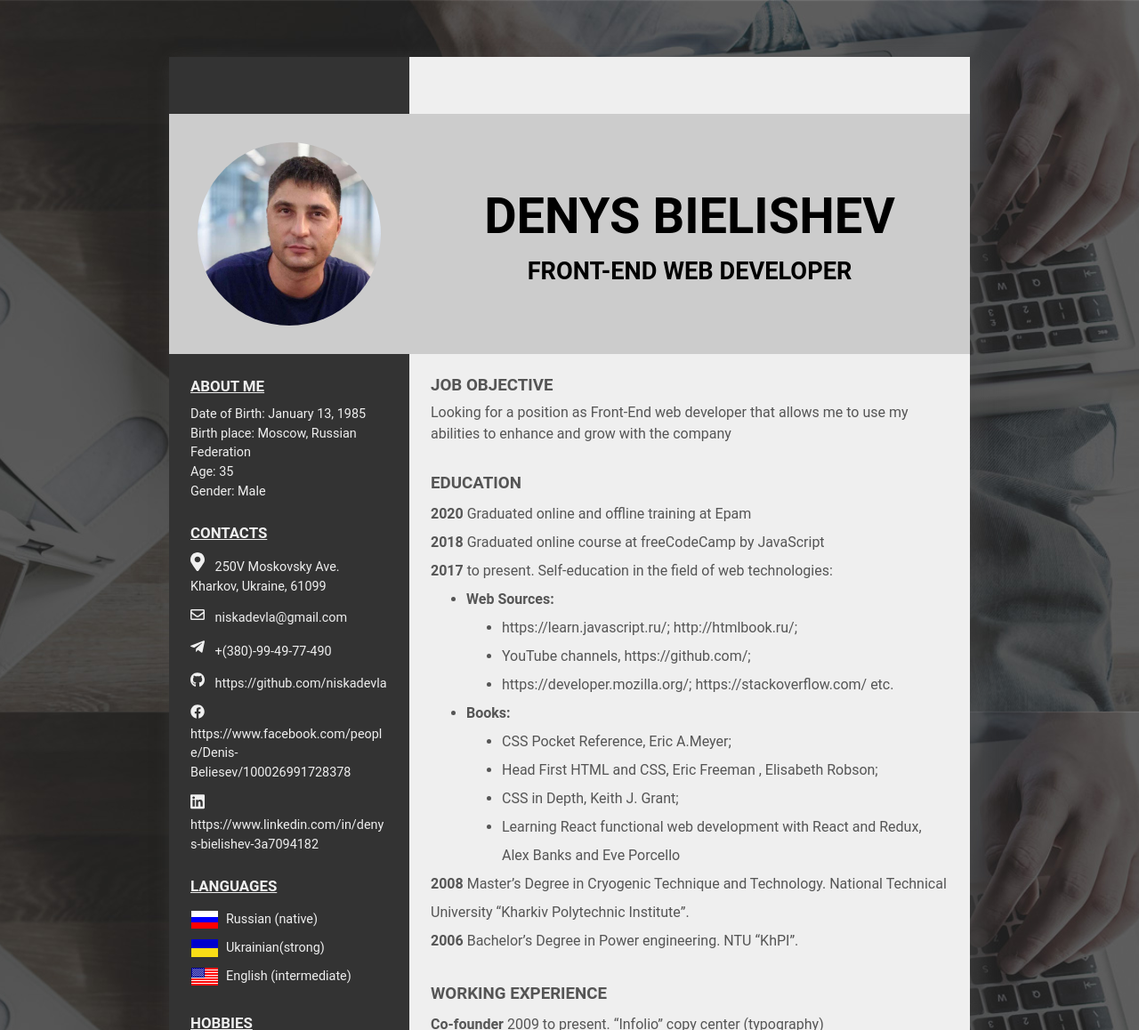
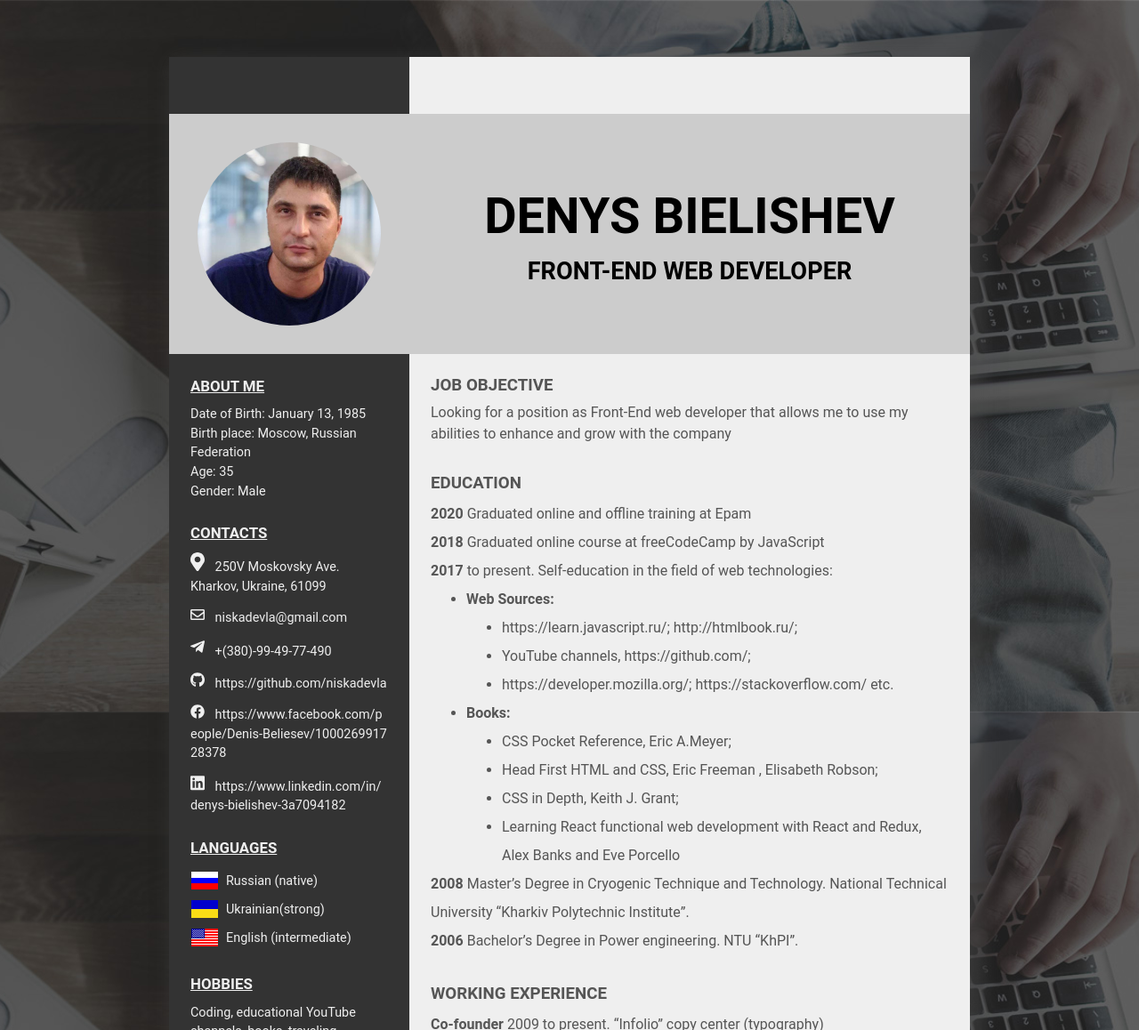
Before and after one commit to niskadevla/niskadevla.github.io, a plain HTML site: page index.html in a window 1280 px wide. Shown: the top 1158 px of the page at 89% size. Drawn offline with Linux system fonts and the light colour scheme.

Commit message:
Fixed lang, break links

```diff
--- a/css/style.css
+++ b/css/style.css
@@ -187,6 +187,16 @@ body {
    padding-top: 0.8rem;
 }
 
+.contact__link {
+  word-wrap: break-word;
+  overflow-wrap: break-word;
+  word-break: break-all;
+}
+
+.contact__link::after {
+  content: attr(href);
+}
+
 .languages li {
   display: flex;
   align-items: center;
@@ -201,6 +211,7 @@ body {
   left: 1rem;
   bottom: 1rem;
 }
+
 
 
 
--- a/index.html
+++ b/index.html
@@ -1,5 +1,5 @@
 <!DOCTYPE html>
-<html lang="ru">
+<html lang="en">
 <head>
   <meta charset="UTF-8">
   <meta name="viewport" content="width=device-width, initial-scale=1.0">
@@ -60,27 +60,24 @@
                 </a>
               </li>
               <li>
-                <a href="https://github.com/niskadevla">
+                <a class="contact__link" href="https://github.com/niskadevla">
                   <svg class="icon" role="img" xmlns="http://www.w3.org/2000/svg" viewBox="0 0 496 512">
                     <path fill="currentColor" d="M165.9 397.4c0 2-2.3 3.6-5.2 3.6-3.3.3-5.6-1.3-5.6-3.6 0-2 2.3-3.6 5.2-3.6 3-.3 5.6 1.3 5.6 3.6zm-31.1-4.5c-.7 2 1.3 4.3 4.3 4.9 2.6 1 5.6 0 6.2-2s-1.3-4.3-4.3-5.2c-2.6-.7-5.5.3-6.2 2.3zm44.2-1.7c-2.9.7-4.9 2.6-4.6 4.9.3 2 2.9 3.3 5.9 2.6 2.9-.7 4.9-2.6 4.6-4.6-.3-1.9-3-3.2-5.9-2.9zM244.8 8C106.1 8 0 113.3 0 252c0 110.9 69.8 205.8 169.5 239.2 12.8 2.3 17.3-5.6 17.3-12.1 0-6.2-.3-40.4-.3-61.4 0 0-70 15-84.7-29.8 0 0-11.4-29.1-27.8-36.6 0 0-22.9-15.7 1.6-15.4 0 0 24.9 2 38.6 25.8 21.9 38.6 58.6 27.5 72.9 20.9 2.3-16 8.8-27.1 16-33.7-55.9-6.2-112.3-14.3-112.3-110.5 0-27.5 7.6-41.3 23.6-58.9-2.6-6.5-11.1-33.3 2.6-67.9 20.9-6.5 69 27 69 27 20-5.6 41.5-8.5 62.8-8.5s42.8 2.9 62.8 8.5c0 0 48.1-33.6 69-27 13.7 34.7 5.2 61.4 2.6 67.9 16 17.7 25.8 31.5 25.8 58.9 0 96.5-58.9 104.2-114.8 110.5 9.2 7.9 17 22.9 17 46.4 0 33.7-.3 75.4-.3 83.6 0 6.5 4.6 14.4 17.3 12.1C428.2 457.8 496 362.9 496 252 496 113.3 383.5 8 244.8 8zM97.2 352.9c-1.3 1-1 3.3.7 5.2 1.6 1.6 3.9 2.3 5.2 1 1.3-1 1-3.3-.7-5.2-1.6-1.6-3.9-2.3-5.2-1zm-10.8-8.1c-.7 1.3.3 2.9 2.3 3.9 1.6 1 3.6.7 4.3-.7.7-1.3-.3-2.9-2.3-3.9-2-.6-3.6-.3-4.3.7zm32.4 35.6c-1.6 1.3-1 4.3 1.3 6.2 2.3 2.3 5.2 2.6 6.5 1 1.3-1.3.7-4.3-1.3-6.2-2.2-2.3-5.2-2.6-6.5-1zm-11.4-14.7c-1.6 1-1.6 3.6 0 5.9 1.6 2.3 4.3 3.3 5.6 2.3 1.6-1.3 1.6-3.9 0-6.2-1.4-2.3-4-3.3-5.6-2z"></path>
                   </svg>
-                  <span>https://github.com/niskadevla</span>
                 </a>
               </li>
               <li>
-                <a href="https://www.facebook.com/people/Denis-Beliesev/100026991728378">
+                <a class="contact__link" href="https://www.facebook.com/people/Denis-Beliesev/100026991728378">
                   <svg class="icon" role="img" xmlns="http://www.w3.org/2000/svg" viewBox="0 0 512 512">
                     <path fill="currentColor" d="M504 256C504 119 393 8 256 8S8 119 8 256c0 123.78 90.69 226.38 209.25 245V327.69h-63V256h63v-54.64c0-62.15 37-96.48 93.67-96.48 27.14 0 55.52 4.84 55.52 4.84v61h-31.28c-30.8 0-40.41 19.12-40.41 38.73V256h68.78l-11 71.69h-57.78V501C413.31 482.38 504 379.78 504 256z"></path>
                   </svg>
-                  <span>https://www.facebook.com/people/Denis-Beliesev/100026991728378</span>
                 </a>
               </li>
               <li>
-                <a href="https://www.linkedin.com/in/denys-bielishev-3a7094182">
+                <a class="contact__link" href="https://www.linkedin.com/in/denys-bielishev-3a7094182">
                   <svg class="icon" role="img" xmlns="http://www.w3.org/2000/svg" viewBox="0 0 448 512">
                     <path fill="currentColor" d="M416 32H31.9C14.3 32 0 46.5 0 64.3v383.4C0 465.5 14.3 480 31.9 480H416c17.6 0 32-14.5 32-32.3V64.3c0-17.8-14.4-32.3-32-32.3zM135.4 416H69V202.2h66.5V416zm-33.2-243c-21.3 0-38.5-17.3-38.5-38.5S80.9 96 102.2 96c21.2 0 38.5 17.3 38.5 38.5 0 21.3-17.2 38.5-38.5 38.5zm282.1 243h-66.4V312c0-24.8-.5-56.7-34.5-56.7-34.6 0-39.9 27-39.9 54.9V416h-66.4V202.2h63.7v29.2h.9c8.9-16.8 30.6-34.5 62.9-34.5 67.2 0 79.7 44.3 79.7 101.9V416z"></path>
                   </svg>
-                  <span>https://www.linkedin.com/in/denys-bielishev-3a7094182</span>
                 </a>
               </li>
             </ul>
```
